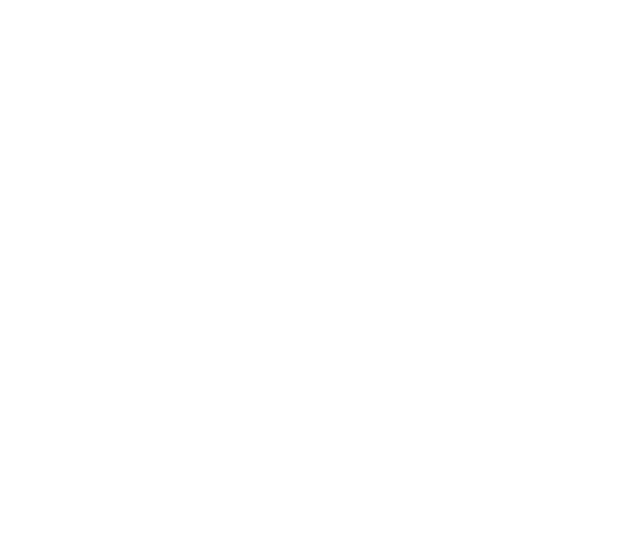
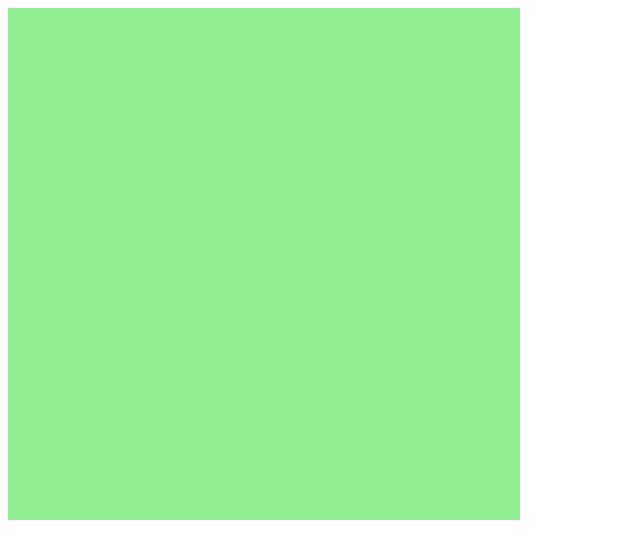
Before and after one commit to Dev-JoseRonaldo/Jogo-da-Cobrinha, a plain HTML site: page assets/index.html in a window 1280 px wide. Shown: the whole page, without its empty margins (0-640 px from the left). Drawn offline with Linux system fonts and the light colour scheme.

Commit message:
background

```diff
--- a/assets/index.html
+++ b/assets/index.html
@@ -9,6 +9,6 @@
         <script defer src="/assets/js/script.js"></script>
     </head>
     <body>
-
+        <canvas id="snake" width="512" height="512"></canvas>
     </body>
 </html>
--- a/assets/js/script.js
+++ b/assets/js/script.js
@@ -0,0 +1,9 @@
+let canvas = document.getElementById("snake");
+let context = canvas.getContext("2d");
+let box = 32;
+
+function criarBG(){
+    context.fillStyle = "lightgreen";
+    context.fillRect(0,0,16*box,16*box);
+}
+criarBG();
```
